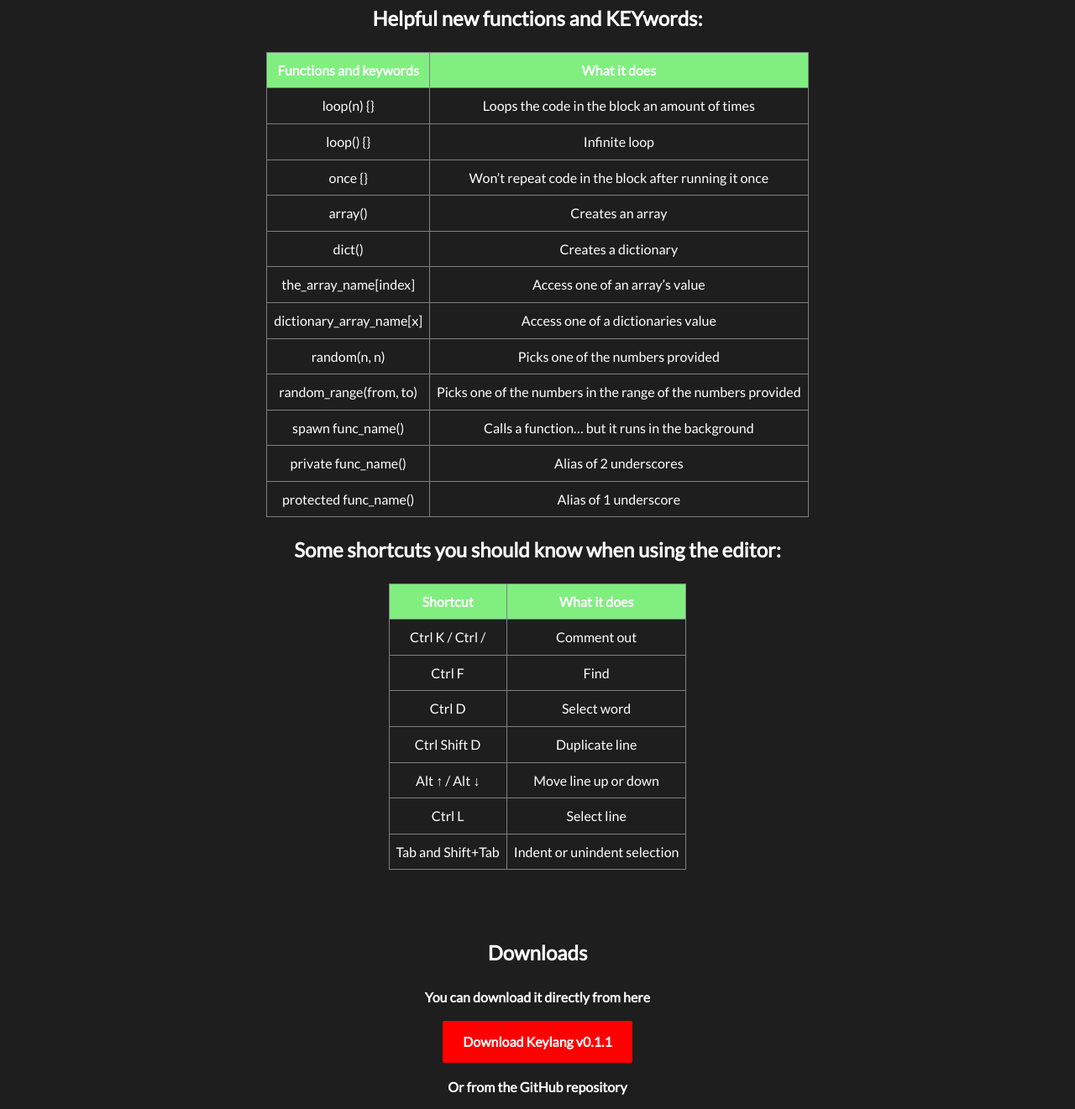
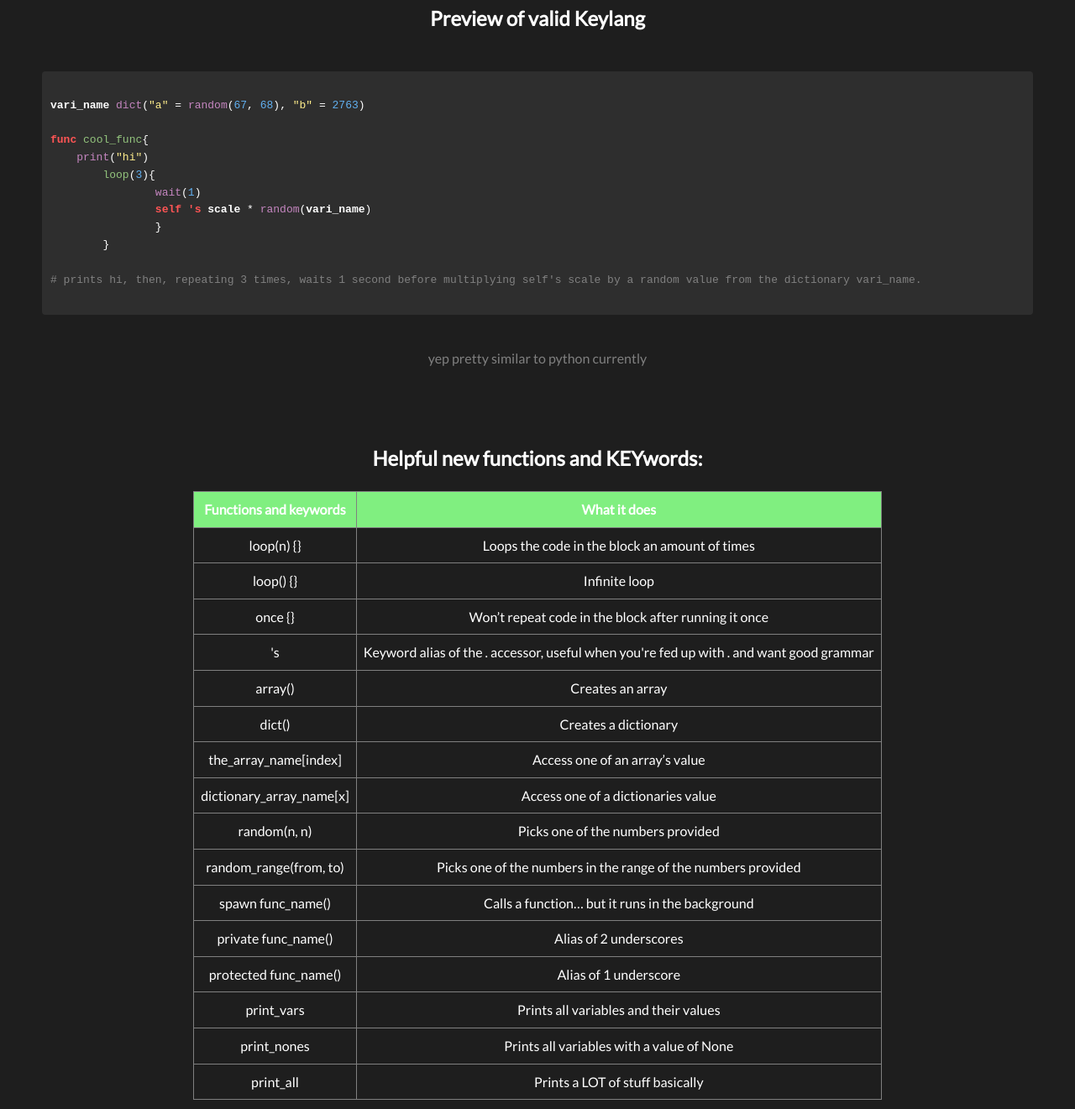
Before and after one commit to bald55/Keylang, a plain HTML site: page keylang_files/other_stuff/index.html in a window 1280 px wide. Shown: the part 754-2075 px from the top of the page at 84% size. Drawn offline with Linux system fonts and the light colour scheme.

Commit message:
main branch is OUTDATED heres latest release

```diff
--- a/keylang_files/other_stuff/index.html
+++ b/keylang_files/other_stuff/index.html
@@ -13,6 +13,13 @@
         color: white;
       }
 header {transition: transform 0.3s ease;}
+.key { color:#ff5555; font-weight:bold; }
+.func { color:#c586c0; }
+.num { color:#61afef; }
+.YELLOW { color:#ffee8c; }
+.bold { font-weight:bold; }
+.lime { color:#93c47d; }
+.comment { color:gray; }
     </style>
   </head>
   <body style="background-color: #1e1e1e;">
@@ -58,6 +65,28 @@
       () is optional for functions that don’t have arguments. However, calling them you still use () haha<br>
       Tabs and spaces are optional. Put them anyways they’re helpful<br><br><br>
 
+<h2>Preview of valid Keylang</h2>
+<div style="background-color: #1e1e1e; padding: 10px;">
+<pre style="text-align: left; background-color: #2e2e2e; padding: 10px; border-radius: 4px; overflow-x: auto;">
+<code>
+<span class="bold">vari_name</span> <span class="func">dict</span>(<span class="YELLOW">"a"</span> = <span class="func">random</span>(<span class="num">67</span>, <span class="num">68</span>), <span class="YELLOW">"b"</span> = <span class="num">2763</span>)
+
+<span class="key">func</span> <span class="lime">cool_func</span>{
+    <span class="func">print</span>(<span class="YELLOW">"hi"</span>)
+	<span class="lime">loop</span>(<span class="num">3</span>){
+		<span class="func">wait</span>(<span class="num">1</span>)
+		<span class="key">self 's</span> <span class="bold">scale</span> * <span class="func">random</span>(<span class="bold">vari_name</span>)
+		}
+	}
+
+<span class="comment"># prints hi, then, repeating 3 times, waits 1 second before multiplying self's scale by a random value from the dictionary vari_name.</span>
+</code>
+</pre>
+</div>
+<p> <span class="comment"> yep pretty similar to python currently </span> </p>
+
+<br> <br>
+
 <h2>Helpful new functions and KEYwords:</h2>
 
 <table border="1" cellpadding="8" cellspacing="0" style="margin:auto; border-collapse: collapse; font-family: Lato, sans-serif;">
@@ -88,6 +117,10 @@
   <tr>
     <td>once {}</td>
     <td>Won’t repeat code in the block after running it once</td>
+  </tr>
+  <tr>
+    <td>'s</td>
+    <td>Keyword alias of the . accessor, useful when you're fed up with . and want good grammar</td>
   </tr>
   <tr>
     <td>array()</td>
@@ -124,6 +157,18 @@
   <tr>
     <td>protected func_name()</td>
     <td>Alias of 1 underscore</td>
+  </tr>
+  <tr>
+    <td>print_vars</td>
+    <td>Prints all variables and their values</td>
+  </tr>
+  <tr>
+    <td>print_nones</td>
+    <td>Prints all variables with a value of None</td>
+  </tr>
+  <tr>
+    <td>print_all</td>
+    <td>Prints a LOT of stuff basically</td>
   </tr>
 </table>
 
@@ -174,8 +219,8 @@
   <p> <strong> You can download it directly from here </strong> </p>
   <a href="https://github.com/bald55/Keylang/releases/download/v0.1.1/keylang-0.1.1.zip"
   style="display: inline-block;
-  background-color: red;
-  color: white;
+  background-color: #80ef80;
+  color: teal;
   padding: 12px 24px;
   text-decoration: none;
   border-radius: 2px;
```
Also changed, not shown: 3 other files.
